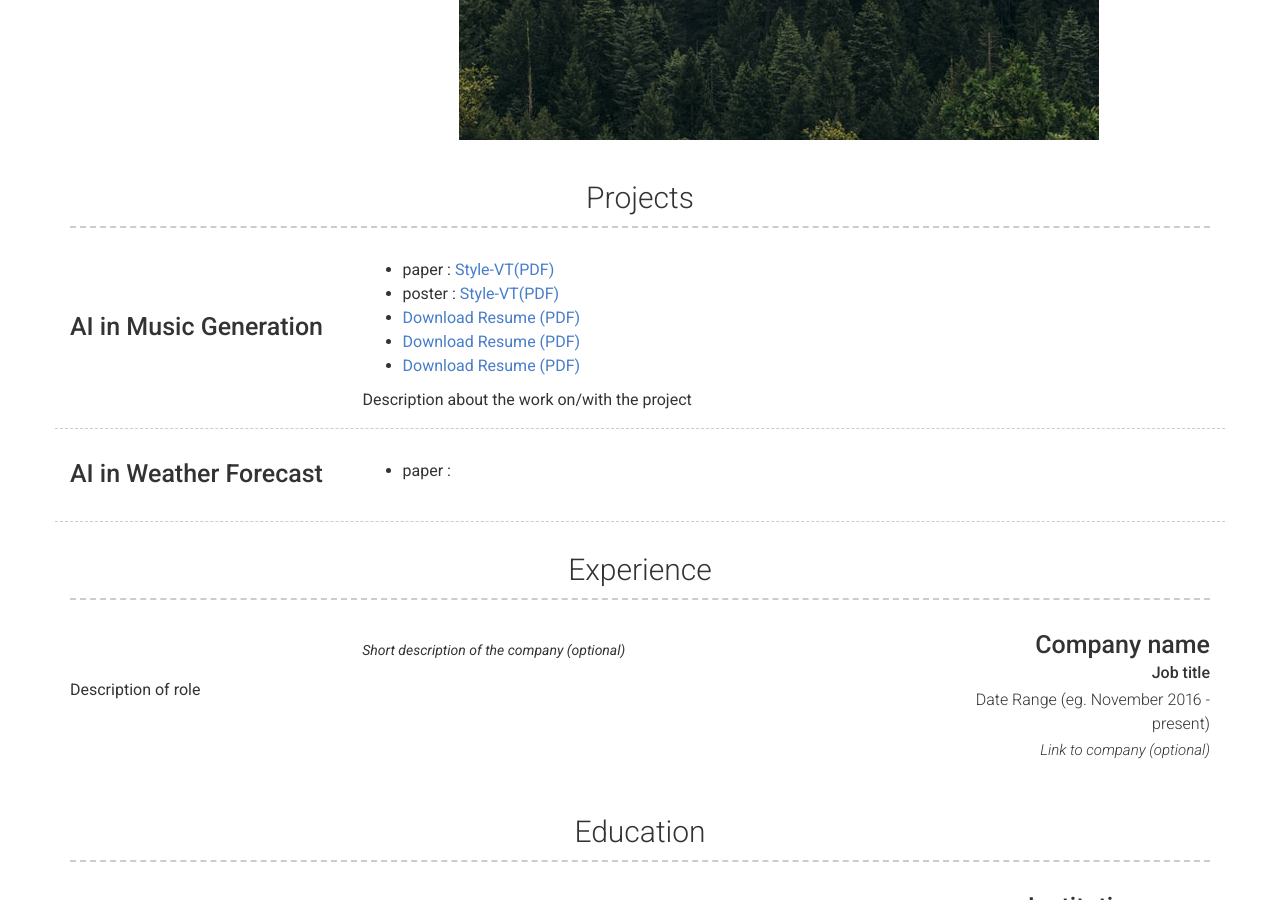
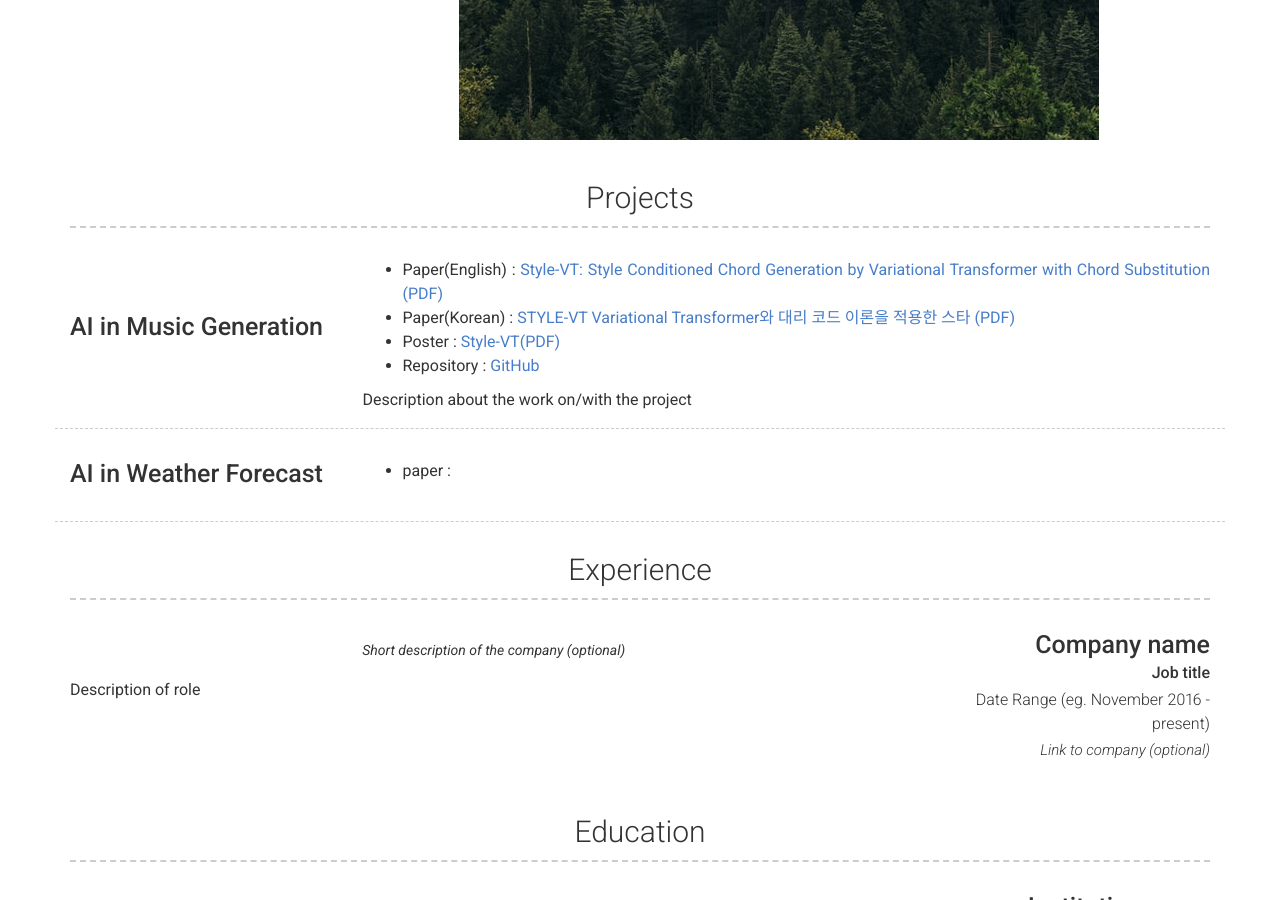
Before and after one commit to tim000519/tim000519.github.io, a Jekyll site: the page built from index.md, in a window 1280 px wide and 900 px high, scrolled down 748 px. Built offline with Jekyll 4.4.1, drawn with Linux system fonts in a browser that asks for light colours; nearby versions of some CDN libraries.

Commit message:
Update _config.yml

```diff
--- a/_config.yml
+++ b/_config.yml
@@ -81,11 +81,10 @@ content:
         # quote: >
         #   Short overview of the project (optional)
         description: | # this will include new lines to allow paragraphs
-          - paper : <a href="https://github.com/tim000519/tim000519.github.io//tree/main/pdf/style.pdf">Style-VT(PDF)</a>
-          - poster : <a href="https://github.com/tim000519/tim000519.github.io//tree/main/pdf/stylePoster.pdf">Style-VT(PDF)</a>
-          - [Download Resume (PDF)](/pdf/style.pdf)
-          - <a href="/pdf/style.pdf" target="_blank">Download Resume (PDF)</a>
-          - <a href="/pdf/style.pdf">Download Resume (PDF)</a>
+          - Paper(English) : <a href="/pdf/Access.pdf" target="_blank"> Style-VT: Style Conditioned Chord Generation by Variational Transformer with Chord Substitution (PDF)</a>
+          - Paper(Korean) : <a href="/pdf/style.pdf" target="_blank">STYLE-VT Variational Transformer와 대리 코드 이론을 적용한 스타 (PDF)</a>
+          - Poster : <a href="/pdf/poster.pdf" target="_blank">Style-VT(PDF)</a>
+          - Repository : [GitHub](https://github.com/tim000519/Style-VT)
 
           Description about the work on/with the project
 
```
